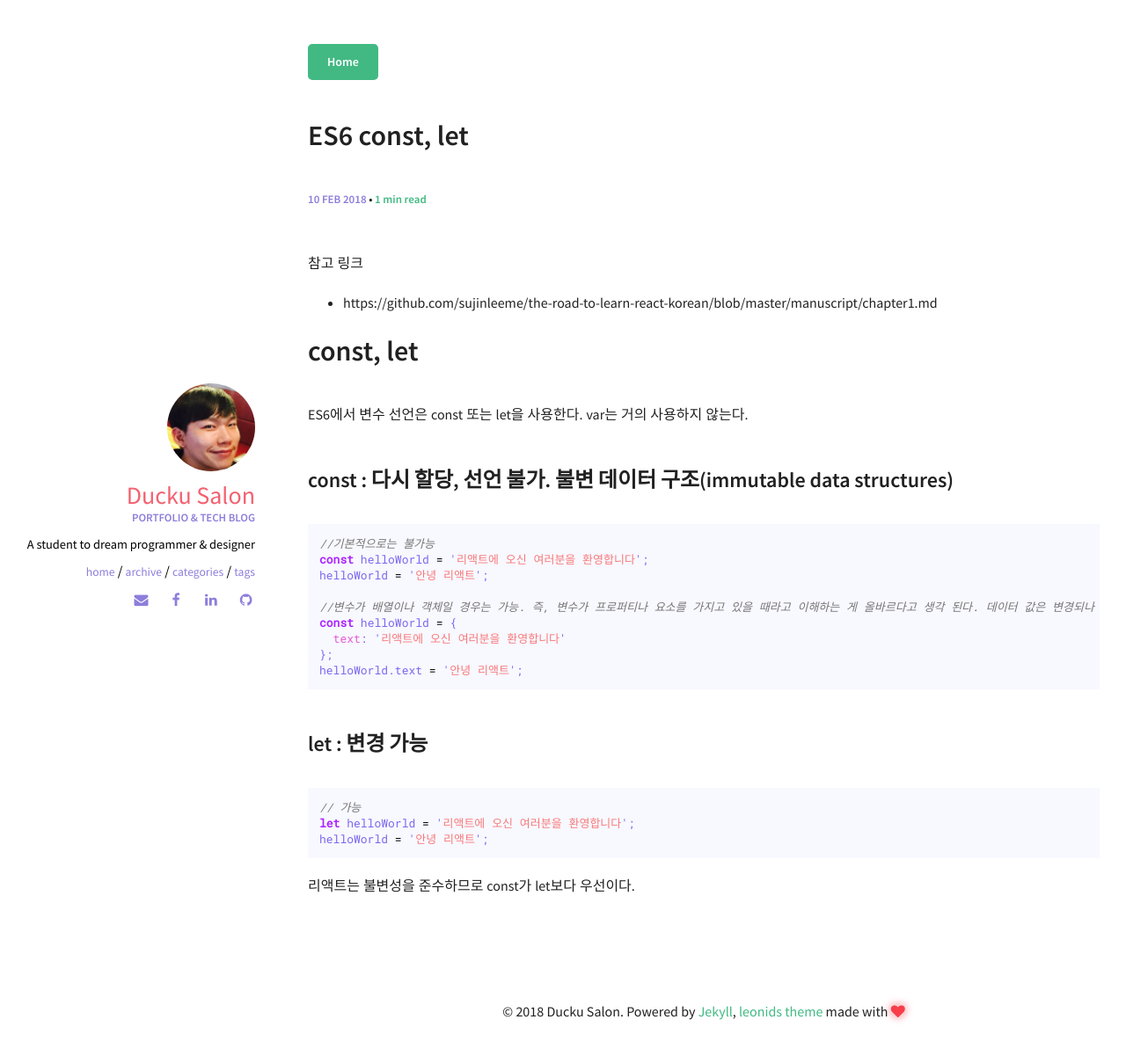
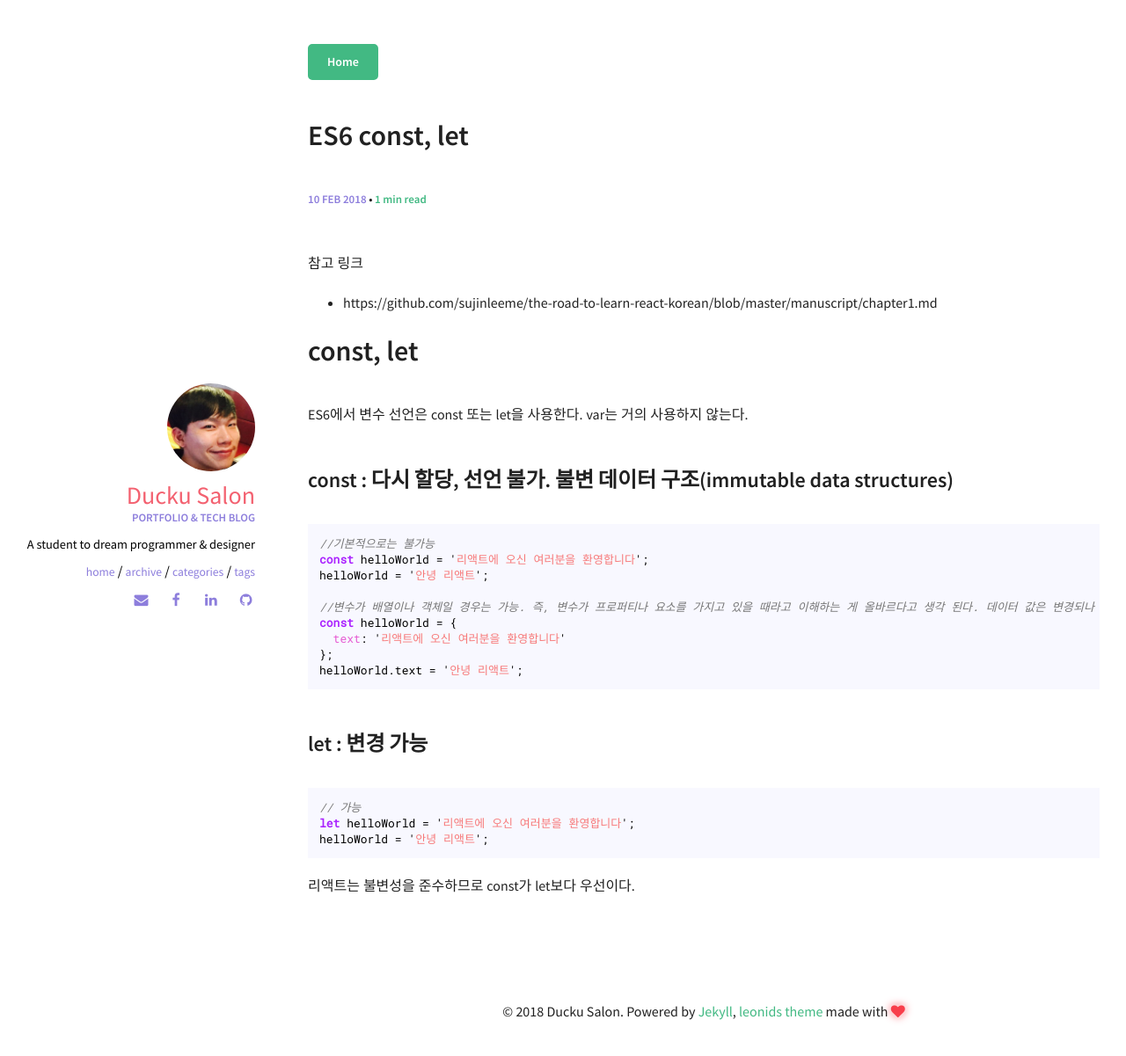
Before and after one commit to Duckuism/Youduk.github.io, a Jekyll site: the page built from _posts/2018-02-10-ES6 const,let.md, in a window 1280 px wide. Shown: the top 1201 px of the page at 88% size. Built offline with Jekyll 4.4.1, drawn with Linux system fonts in a browser that asks for light colours; comment, search, counter and statistics services are not loaded.

Commit message:
css 폰트 컬러 수정

```diff
--- a/_sass/components/_syntax-highlighting.scss
+++ b/_sass/components/_syntax-highlighting.scss
@@ -5,7 +5,7 @@
 
 pre, code {
   font-family: $font-family-monospace;
-  color: mediumslateblue;
+  color: black;
   font-size: 0.9em;
   background-color: ghostwhite;
   font-size: ($font-size-base - 3);
@@ -33,7 +33,7 @@ pre code {
   white-space: pre;
   overflow: auto;
   word-wrap: normal;
-  color: mediumslateblue;
+  color: black;
   span {
     word-break: break-all;
   }
@@ -44,7 +44,7 @@ pre code {
     position: relative;
   }
   pre code {
-    color: mediumslateblue;
+    color: black;
     &::before {
       content: attr(data-lang);
       position: absolute;
```
